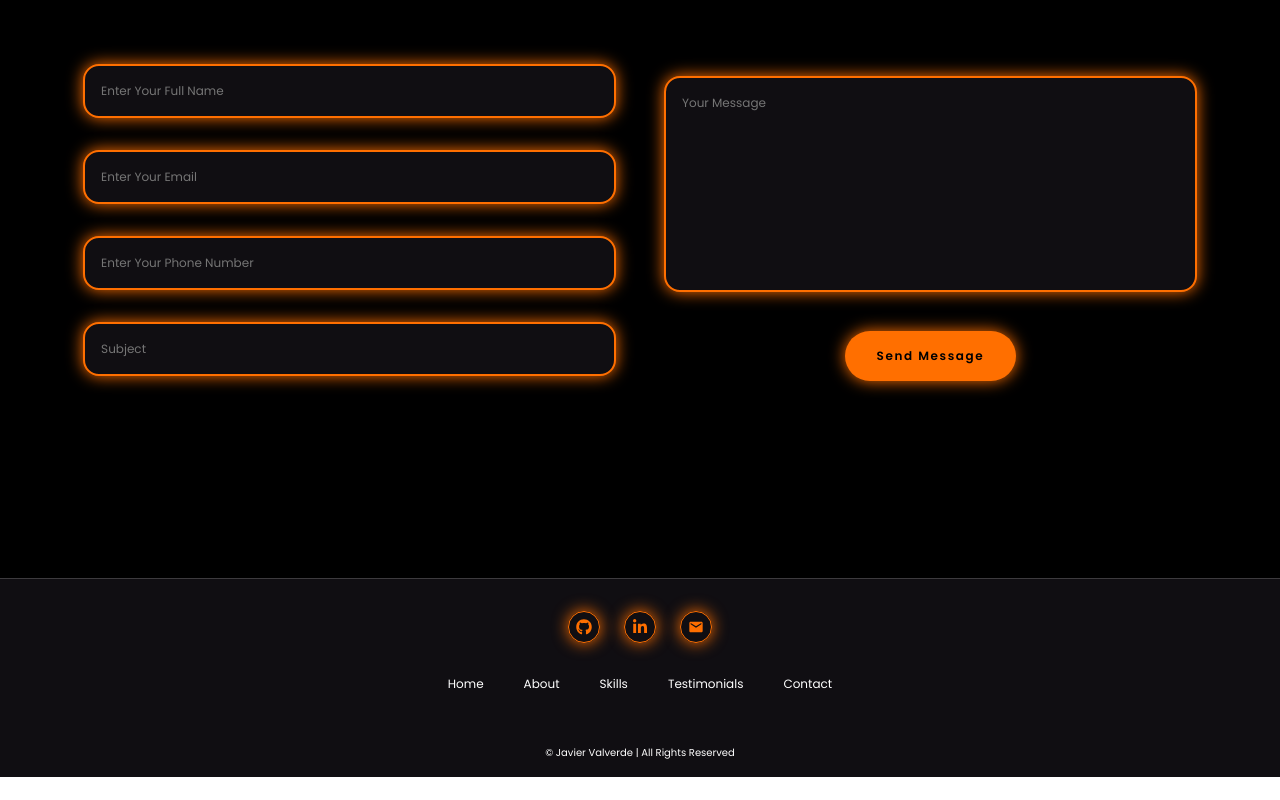
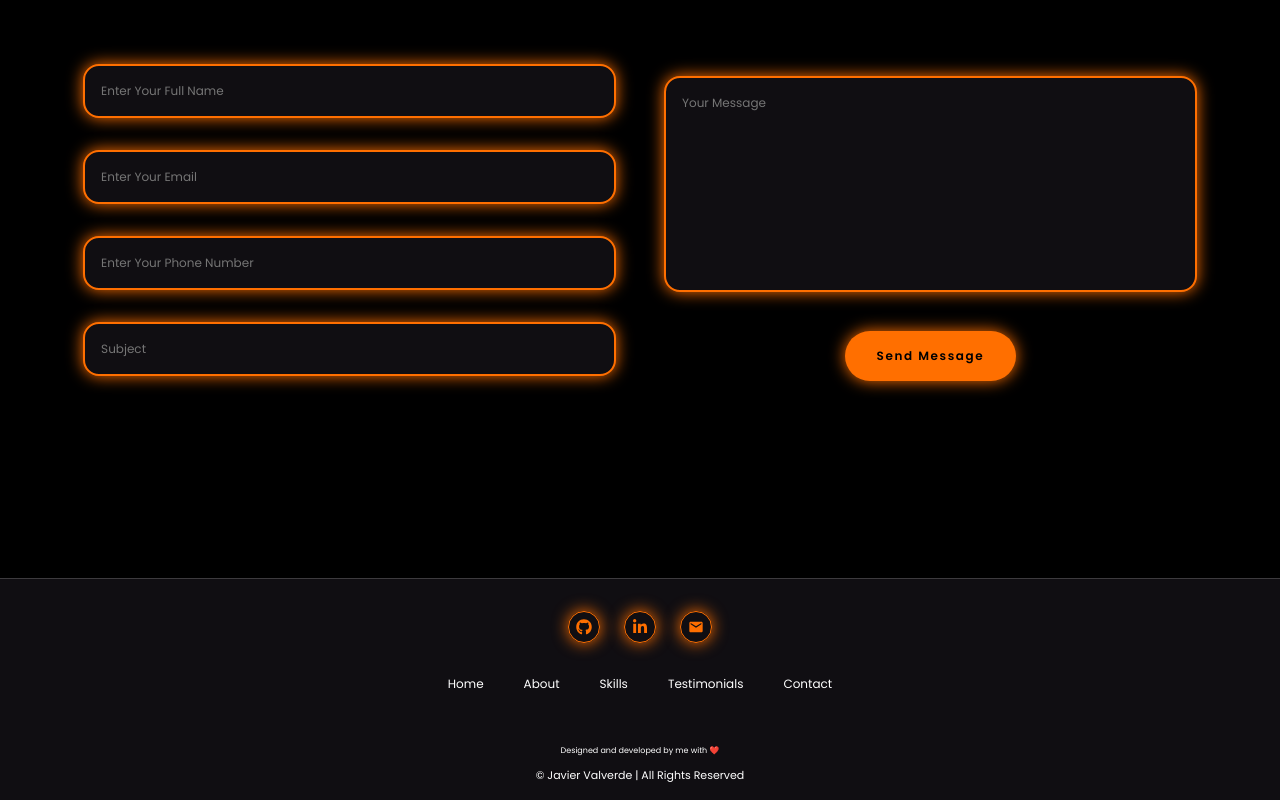
Before and after one commit to jvalverde96/portfolio_website, a React (Create React App) app: page / in a window 1280 px wide. Shown: the part 5259-6059 px from the top of the page. Before the commit the page ends 6036 px from the top, so only its background shows below. Built offline with nearby package versions, Linux system fonts and the light colour scheme.

Commit message:
Add text in footer

```diff
--- a/src/components/Sections/Footer/Footer.tsx
+++ b/src/components/Sections/Footer/Footer.tsx
@@ -13,7 +13,10 @@ const Footer = () => {
           </li>
         ))}
       </ul>
-      <p className="copyright">© Javier Valverde | All Rights Reserved</p>
+      <div className="legends">
+        <p className="designed_by">Designed and developed by me with ❤️</p>
+        <p className="copyright">© Javier Valverde | All Rights Reserved</p>
+      </div>
     </footer>
   )
 }
--- a/src/components/Sections/Footer/footer.css
+++ b/src/components/Sections/Footer/footer.css
@@ -9,7 +9,6 @@
     bottom: 0;
     width: 100%;
     padding: 2rem 0 1rem;
-    /* background-color: var(--background-dark); */
 }
 
 .footer ul {
@@ -29,10 +28,21 @@
     border-bottom: 2px solid var(--primary-color);
 }
 
+.designed_by {
+    /* margin-top: 20px; */
+    font-size: 8px;
+    color: #fff;
+}
+
 .copyright {
+    margin-top: 10px;
+    font-size: 11px;
+    color: #fff;
+}
+
+.legends {
     margin-top: 20px;
-    font-size: 10px;
-    color: #fff;
+    text-align: center;
 }
 
 /* Large devices  */
```
